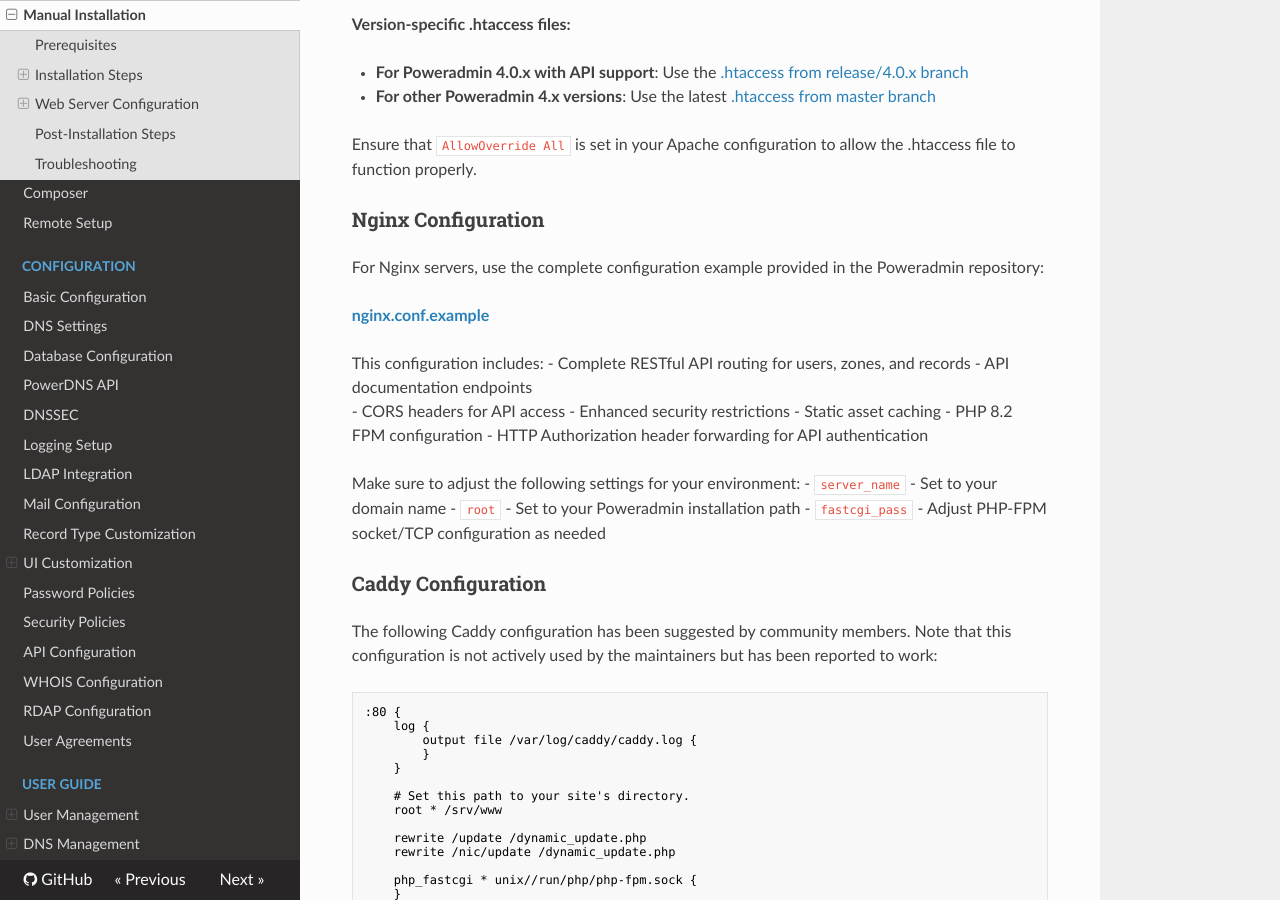
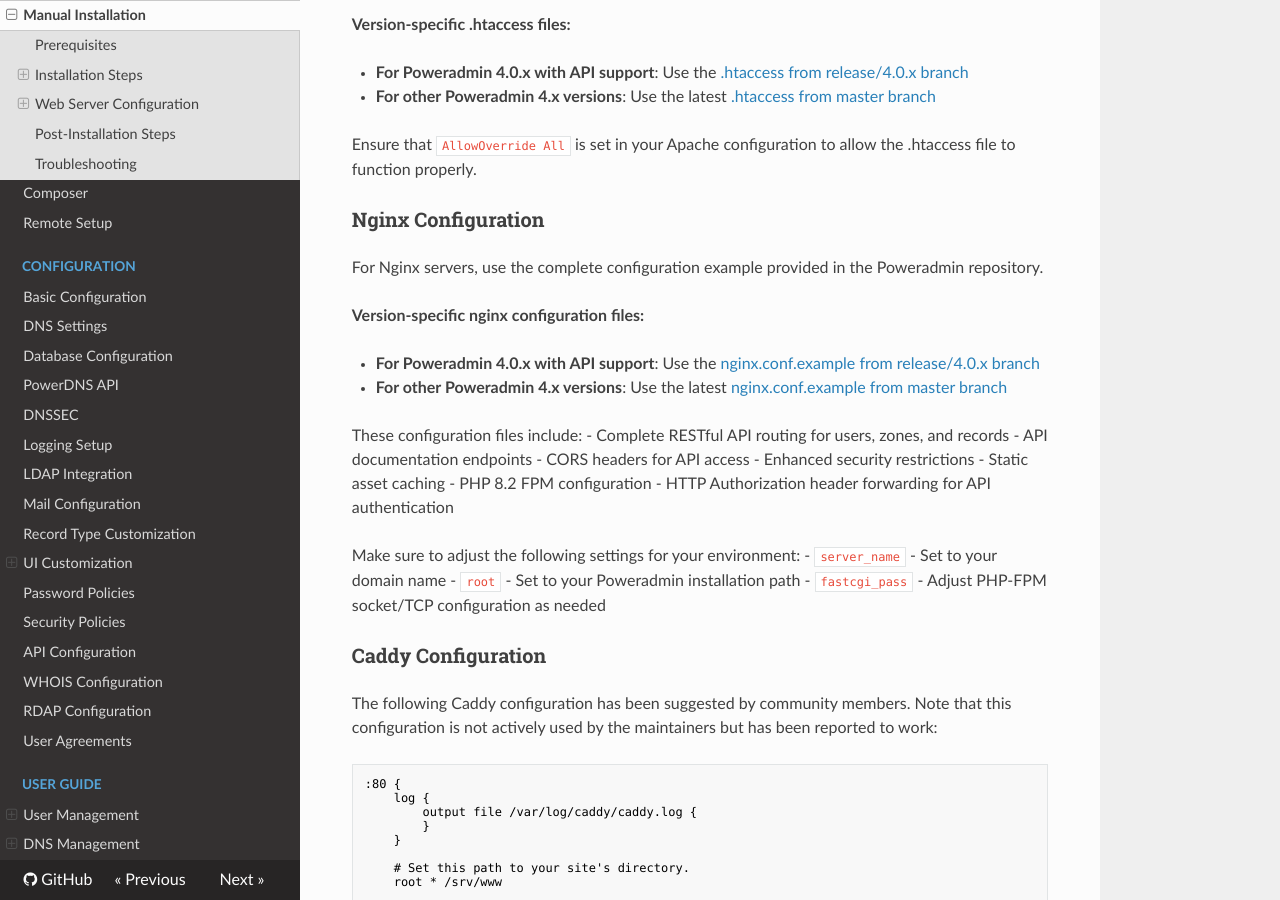
Before and after one commit to poweradmin/poweradmin-docs, an MkDocs documentation site: the page built from docs/installation/manual.md, in a window 1280 px wide and 900 px high, scrolled down 3210 px. Built offline with MkDocs 1.6.1, drawn with Linux system fonts in a browser that asks for light colours; nearby versions of some CDN libraries.

Commit message:
docs: add nginx version-specific configuration guidance

```diff
--- a/docs/installation/manual.md
+++ b/docs/installation/manual.md
@@ -154,11 +154,14 @@
 Ensure that `AllowOverride All` is set in your Apache configuration to allow the .htaccess file to function properly.
 
 ### Nginx Configuration
-For Nginx servers, use the complete configuration example provided in the Poweradmin repository:
+For Nginx servers, use the complete configuration example provided in the Poweradmin repository.
 
-**[nginx.conf.example](https://github.com/poweradmin/poweradmin/blob/master/nginx.conf.example)**
+**Version-specific nginx configuration files:**
 
-This configuration includes:
+- **For Poweradmin 4.0.x with API support**: Use the [nginx.conf.example from release/4.0.x branch](https://github.com/poweradmin/poweradmin/blob/release/4.0.x/nginx.conf.example)
+- **For other Poweradmin 4.x versions**: Use the latest [nginx.conf.example from master branch](https://github.com/poweradmin/poweradmin/blob/master/nginx.conf.example)
+
+These configuration files include:
 - Complete RESTful API routing for users, zones, and records
 - API documentation endpoints
 - CORS headers for API access
```
